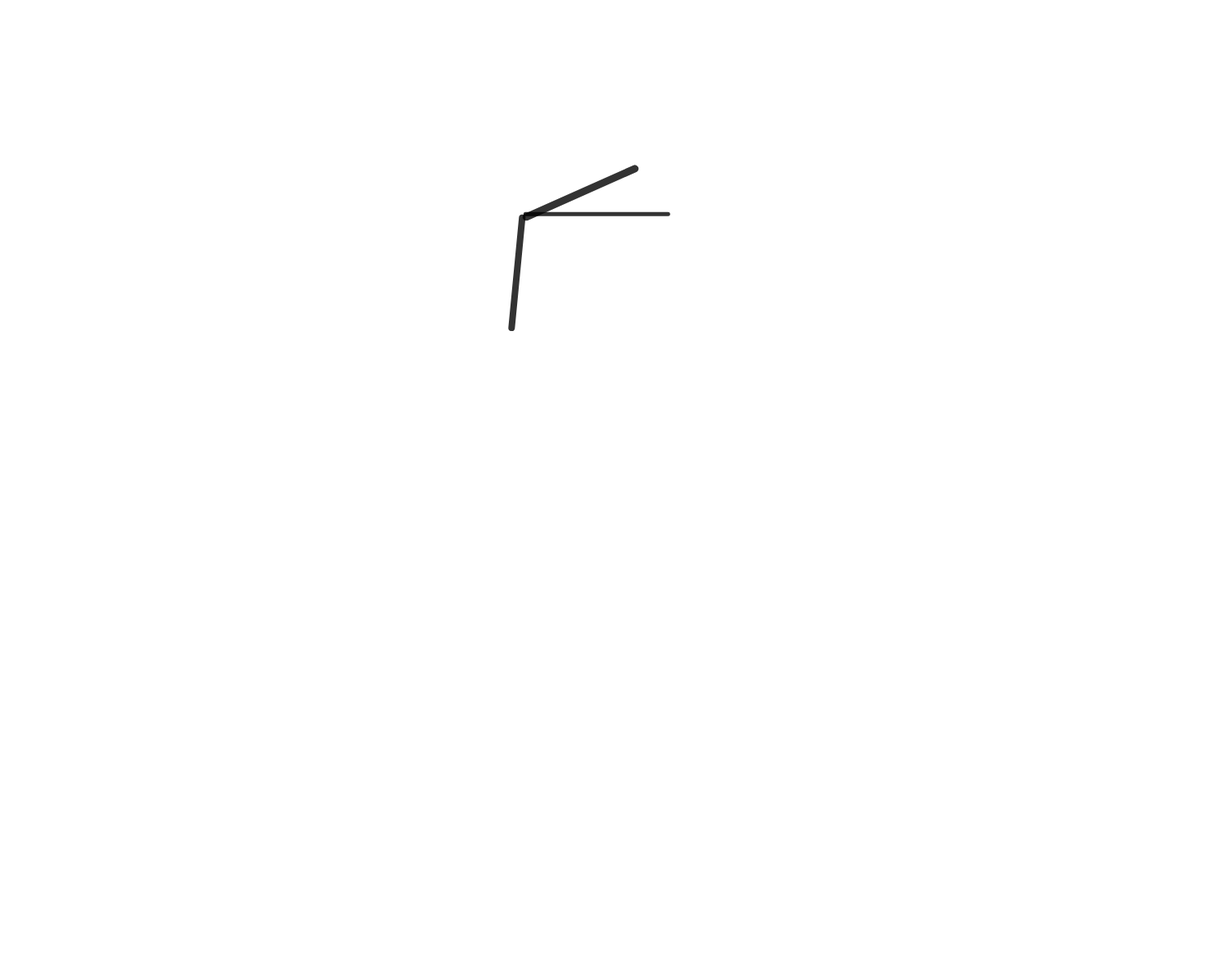
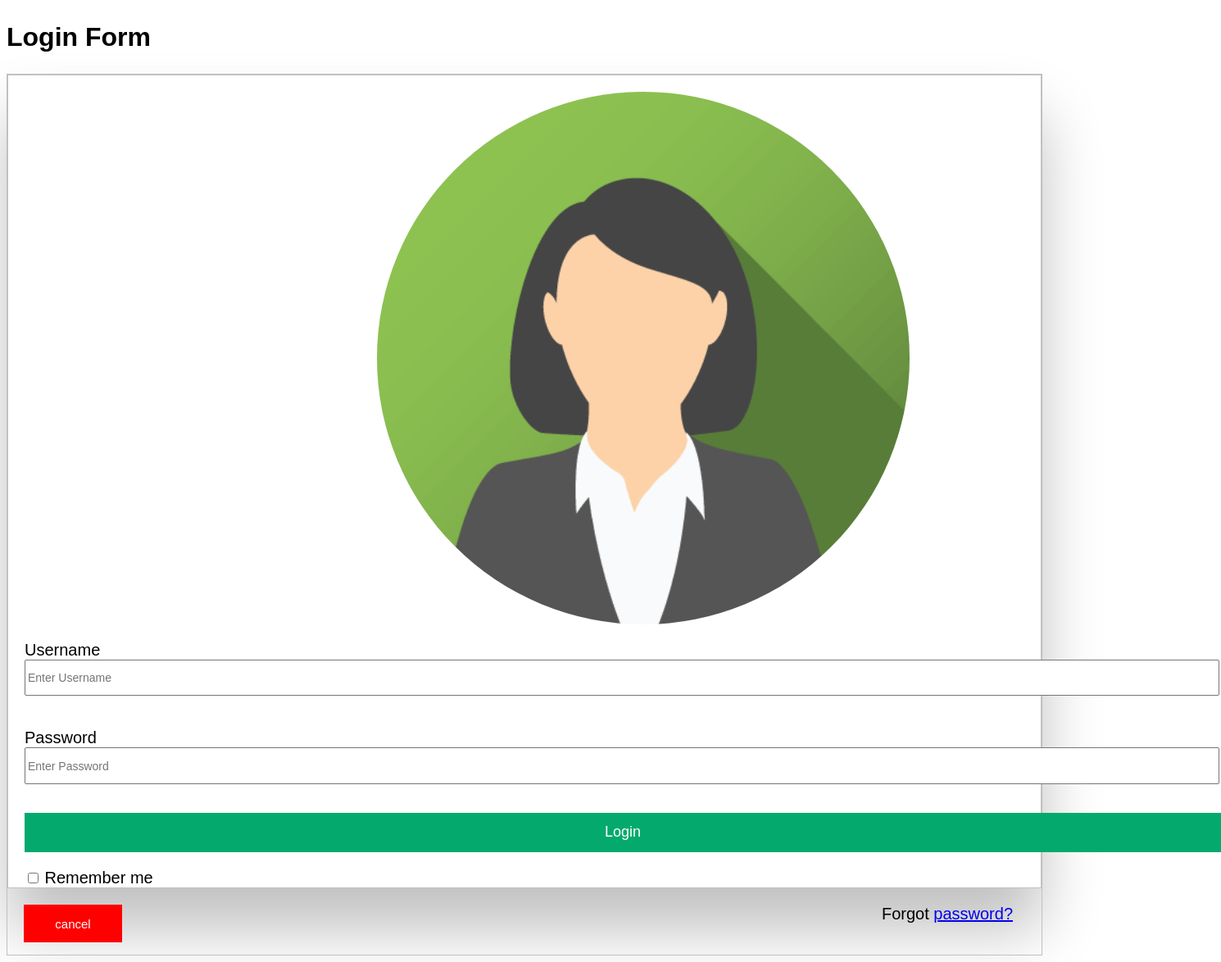
Before and after one commit to priyank-pathak/Html-Css-Java-script, a plain HTML site: page index.html in a window 1280 px wide. Shown: the whole page at 82% size, 1490 px wide, since content can reach past the window. Before the commit the page ends 800 px from the top, so only its background shows below. Drawn offline with Linux system fonts and the light colour scheme; files whose address does not match are found by name.

Commit message:
login form with js

```diff
--- /dev/null
+++ b/animated.js
@@ -0,0 +1,9 @@
+
+function clickFunction() {
+  alert('U Are Now in best website.');
+}
+
+function dblFunction() {
+  confirm('Do You Wanna Really Get out ?');
+  prompt("Enter Your Full Name: ");
+}
--- a/index.html
+++ b/index.html
@@ -4,16 +4,59 @@
     <meta charset="UTF-8">
     <meta http-equiv="X-UA-Compatible" content="IE=edge">
     <meta name="viewport" content="width=device-width, initial-scale=1.0">
-    <title>Analogal clock using pure js  </title>
+    <title>Animated login form</title>
     <link rel="stylesheet" href="style.css">
 </head>
 <body>
-<div id="clockContainer">
-    <div id="hour"></div>
-    <div id="minute"></div>
-    <div id="second"></div>
+   <h2>login form</h2>
+
+   <div class="all">
+       <div class="un">
+       <div id="circle">
+           <img src="file:///F:/files/Mera%20bharat/img_avatar2.png" alt="avatar__image">
+
+    </div>
+
+       <div class="lable">
+       <label>Username</label>
+    </div>
+
+    <div class="user">
+        <input type="text" name="user" placeholder="enter username">
+    </div>
+
+    <div class="lable">
+        <label>Password</label>
+    </div>
+
+    <div class="pass" >
+        <input type="password" placeholder="enter password" required>
+    </div>
+
+    <button class="btn" onclick="clickFunction()">
+        login
+    </button>
+
+    <div class="checkbox">
+        <input type="checkbox" name="checkbox">
+        <label class="ball">Remember me</label>
+    </div>
 </div>
+    <div class="footer">
+        <button class="btn_2" ondblclick="dblFunction()">
+            cancel
+        </button>
+        <div class="forgot">
+            Forgot <a href="#">password?</a>
+        </div>
 
-  <script src="script.js"></script>
-  </body>
+
+   </div>
+
+
+ </div>
+
+<script src="animated.js"></script>
+
+</body>
 </html>
--- a/style.css
+++ b/style.css
@@ -1,49 +1,92 @@
-*{
-    margin: 0;
-    padding: 0;
+body{
+    font-family: sans-serif;
 }
 
-#clockContainer{
-    position: relative;
 
-    ;
-    height: 40vw;
-    width: 40vw;
-    background-image:url("file:///F:/files/Mera%20bharat/anlog%20clock.png") ;
-    background-repeat: no-repeat;
-    background-size: cover;
-    margin: auto;
-    margin-top: 30.7px;
-
+h2{
+    text-transform: capitalize;
+    font-size: xx-large;
 }
-#hour,#minute,#second{
-    position: absolute;
-    background:black ;
-    border-radius: 10px;
-    transform-origin: bottom;
-}
-#hour{
-width: 1.5%;
-height: 28%;
-top: 17%;
-left: 48.85%;
-opacity: 0.8;
-
-}
-#minute{
-    width: 1.8%;
-    height: 30%;
-    top: 16%;
-    left: 48.9%;
-    opacity: 0.8;
 
 
+.all{
+    border: 1px solid silver;
 }
-#second{
-    width: 1%;
-    height: 35%;
-    top: 10%;
-    left: 49.25%;
+.un{
+    border: 1px solid silver;
+    box-shadow:0px 50px 70px silver;
+}
+
+#circle{
+   height: 650px;
+   width: 650px;
+   border-radius: 50%;
+  margin-left: 450px;
+}
+#circle img{
+    height: 650px;
+    width: 650px;
+    border-radius: 50%;
+    margin-top: 20px;
+}
+.lable{
+    font-size: 20px;
+    margin-left: 20px;
+    margin-top: 40px;
+}
+.user input{
+    width: 1450px;
+    height: 4.8vh;
+    margin-left: 20px;
+    text-transform: capitalize;
+    font-size: 14px;
+}
+.pass input{
+    width: 1450px;
+    height: 4.8vh;
+    margin-left: 20px;
+    text-transform: capitalize;
+    font-size: 14px;
+}
+.btn{
+    width: 1460px;
+    height: 6vh;
+    margin-left: 20px;
+    text-transform: capitalize;
+    font-size: 14px;
+    margin-top: 35px;
+    font-size: large;
+    background-color: #04AA6D;
+    border: 2px solid #04AA6D;
+    cursor: pointer;
+    color: #fff;
+}
+.btn:hover{
     opacity: 0.8;
-
 }
+.checkbox{
+    margin-left: 20px;
+    margin-top: 20px;
+}
+.ball{
+    font-size: 20px;
+}
+.footer{
+    margin-top: 20px;
+}
+.btn_2{
+    width: 120px;
+    height: 5.8vh;
+    font-size: 15px;
+    margin-left: 20px;
+    background-color: #ff0000;
+    border: 2px solid #ff0000;
+    color :#fff;
+    cursor: pointer;
+    margin-bottom: 15px;
+}
+.forgot{
+    float: right;
+    margin-right: 35px;
+    font-size: 20px;
+}
```
Also changed, not shown: img_avatar2.png (added).
